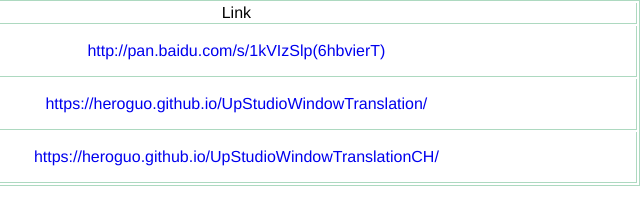
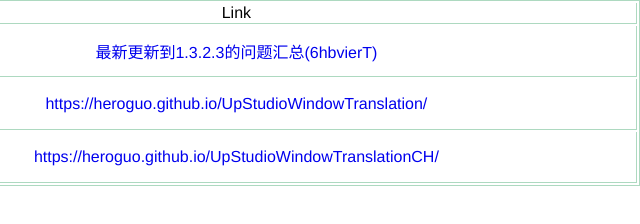
Before and after one commit to lbbetty/TierTime_Issue, a plain HTML site: page Issue.html in a window 1280 px wide. Shown: the full height of the page, 640-1280 px from the left. Drawn offline with Linux system fonts and the light colour scheme.

Commit message:
translation

```diff
--- a/Issue.html
+++ b/Issue.html
@@ -18,7 +18,7 @@
 			<td>UPStudio 问题汇总</td>
 			<td>2016/11/7/13:00</td>
 			<td>1.3.2.3</td>
-			<td><a href="http://pan.baidu.com/s/1kVIzSlp" target="_blank">http://pan.baidu.com/s/1kVIzSlp(6hbvierT)</a></td>
+			<td><a href="http://pan.baidu.com/s/1kVIzSlp" target="_blank">最新更新到1.3.2.3的问题汇总(6hbvierT)</a></td>
 		</tr>
 		<tr >
 			<td>英文版本的多语言工具</td>
```
